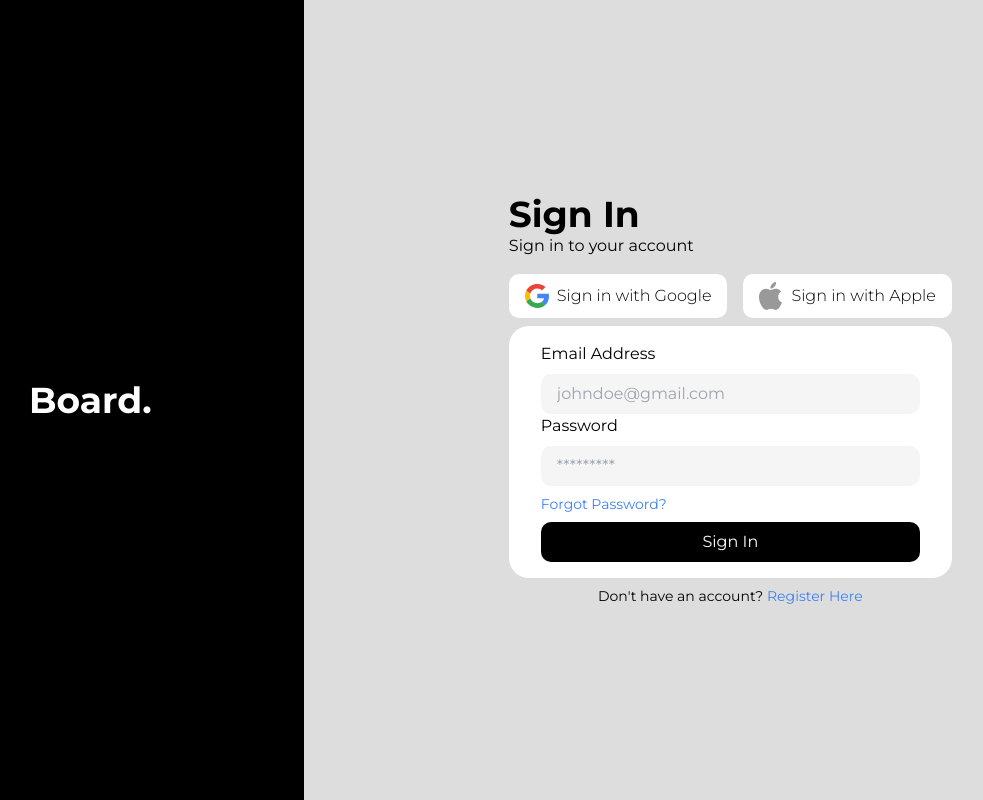
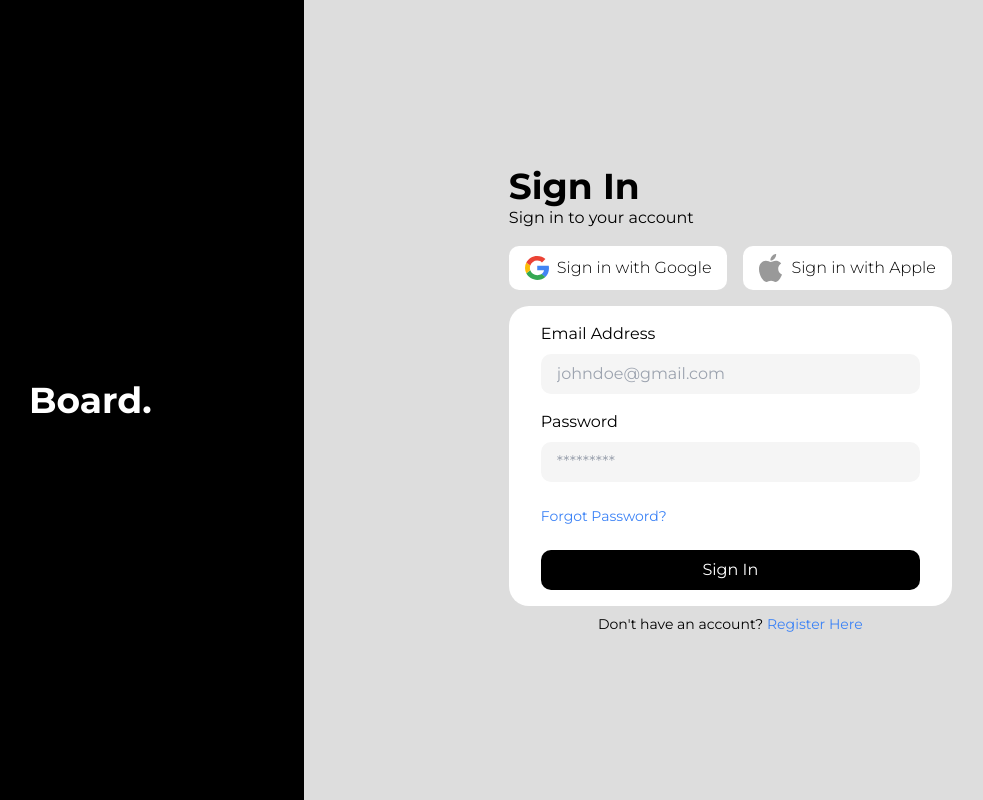
Before and after one commit to ashishsurya/listed-dashboard, a Next.js app: page /login in a window 1280 px wide. Shown: the whole page, without its empty margins (123-1106 px from the left). Built offline with nearby package versions, Linux system fonts and the light colour scheme.

Commit message:
login form spacing solved

```diff
--- a/pages/login.tsx
+++ b/pages/login.tsx
@@ -38,7 +38,7 @@ export const LoginForm = () => {
             className: 'font-mono',
           });
         }}
-        className='px-8 py-4 bg-white mt-2 rounded-[20px] flex items-stretch flex-col w-full'
+        className='px-8 py-4 bg-white mt-4 gap-4  rounded-[20px] flex items-stretch flex-col w-full'
       >
         <div className='flex flex-col items-stretch gap-2'>
           <label htmlFor=''>Email Address</label>
```
